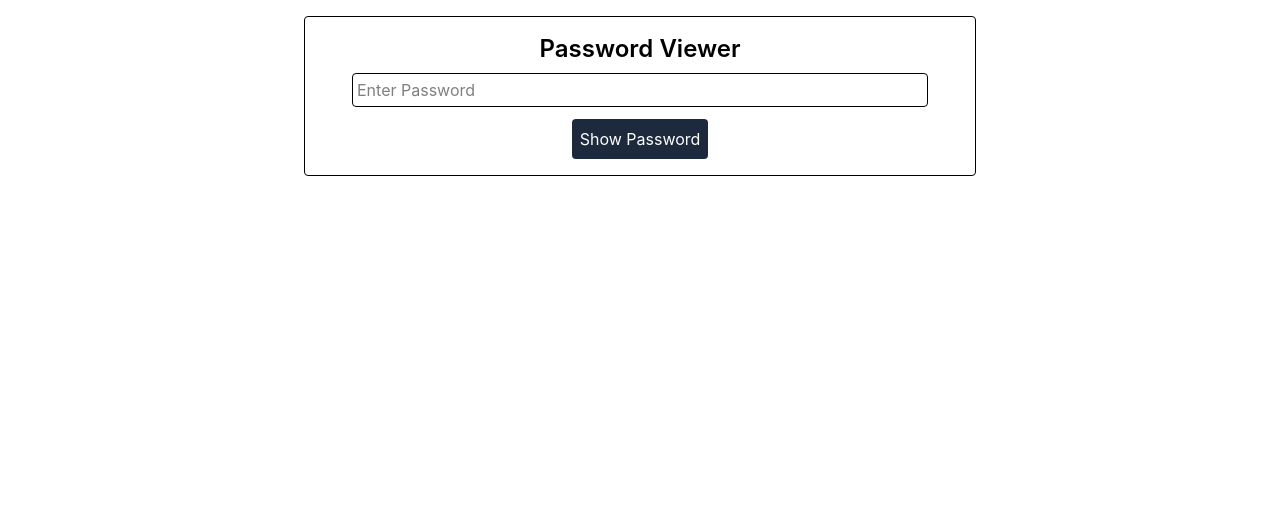
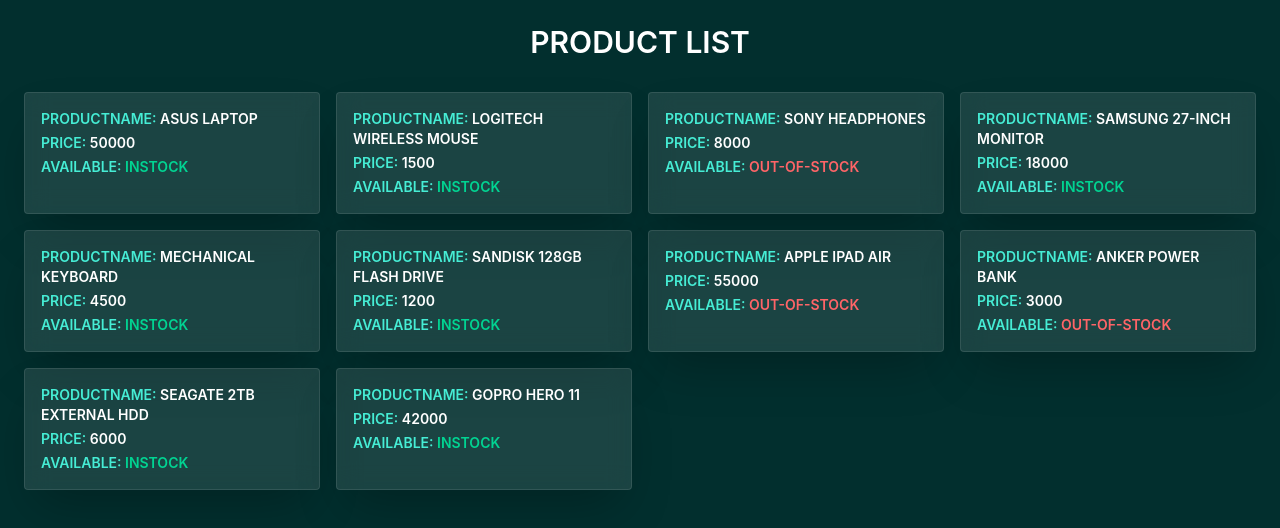
Before and after one commit to nikhildev-webapp/React-InterviewPractice, a React (Vite) app: page / in a window 1280 px wide. Shown: the top 528 px of the page. Built offline with nearby package versions, Linux system fonts and the light colour scheme.

Commit message:
list rendering-product list

```diff
--- a/src/App.jsx
+++ b/src/App.jsx
@@ -1,3 +1,4 @@
+import ProductList from "./components/ProductList/ProductList"
 import Greeting from "./Tasks/Greeting_App/Greeting"
 import PasswordViewr from "./Tasks/Password_Viewr/PasswordViewr"
 import Theme from "./Tasks/ToggleTheme/Theme"
@@ -6,7 +7,7 @@
 
   return (
     <>
-     <PasswordViewr/>
+          <ProductList/>
     </>
   )
 }
--- /dev/null
+++ b/src/components/ProductList/ProductData.js
@@ -0,0 +1,62 @@
+export const porductData = [
+    {
+        id: 1,
+        ProductName: 'ASUS Laptop',
+        Price: '50000',
+        isAvailable: true
+    },
+    {
+        id: 2,
+        ProductName: 'Logitech Wireless Mouse',
+        Price: '1500',
+        isAvailable: true
+    },
+    {
+        id: 3,
+        ProductName: 'Sony Headphones',
+        Price: '8000',
+        isAvailable: false
+    },
+    {
+        id: 4,
+        ProductName: 'Samsung 27-inch Monitor',
+        Price: '18000',
+        isAvailable: true
+    },
+    {
+        id: 5,
+        ProductName: 'Mechanical Keyboard',
+        Price: '4500',
+        isAvailable: true
+    },
+    {
+        id: 6,
+        ProductName: 'SanDisk 128GB Flash Drive',
+        Price: '1200',
+        isAvailable: true
+    },
+    {
+        id: 7,
+        ProductName: 'Apple iPad Air',
+        Price: '55000',
+        isAvailable: false
+    },
+    {
+        id: 8,
+        ProductName: 'Anker Power Bank',
+        Price: '3000',
+        isAvailable: false
+    },
+    {
+        id: 9,
+        ProductName: 'Seagate 2TB External HDD',
+        Price: '6000',
+        isAvailable: true
+    },
+    {
+        id: 10,
+        ProductName: 'GoPro Hero 11',
+        Price: '42000',
+        isAvailable: true
+    }
+];
--- /dev/null
+++ b/src/components/ProductList/ProductList.jsx
@@ -0,0 +1,32 @@
+import React from 'react'
+import { porductData } from './ProductData'
+
+const ProductList = () => {
+  return (
+      <>
+          <div className="bg-teal-950 min-h-screen p-6">
+              <h1 className='text-3xl text-center font-semibold uppercase text-white cursor-pointer mb-8'>Product List</h1>
+              <div className="grid grid-cols-1 sm:grid-cols-2 lg:grid-cols-3 xl:grid-cols-4 gap-4">
+                  {porductData.map((key, index) => (
+                      <div
+                          className='border rounded p-4 wrap-break-word cursor-pointer border-white/10 shadow-2xl bg-white/10 backdrop-blur-md hover:bg-white/20 transition-all duration-300'
+                          key={index}
+                      >
+                          <h1 className='text-teal-300 font-semibold uppercase text-sm mb-1'>ProductName: <span className='text-white'>{key.ProductName}</span></h1>
+                          <p className='text-teal-300 font-semibold uppercase text-sm mb-1'>Price: <span className='text-white'>{key.Price}</span></p>
+                          <p className='text-teal-300 font-semibold uppercase text-sm'>
+                              Available: {key.isAvailable ? (
+                                  <span className='text-emerald-400 font-semibold'>InStock</span>
+                              ) : (
+                                  <span className='text-red-400 font-semibold'>Out-of-Stock</span>
+                              )}
+                          </p>
+                      </div>
+                  ))}
+              </div>
+          </div>
+      </>
+  )
+}
+
+export default ProductList
```
